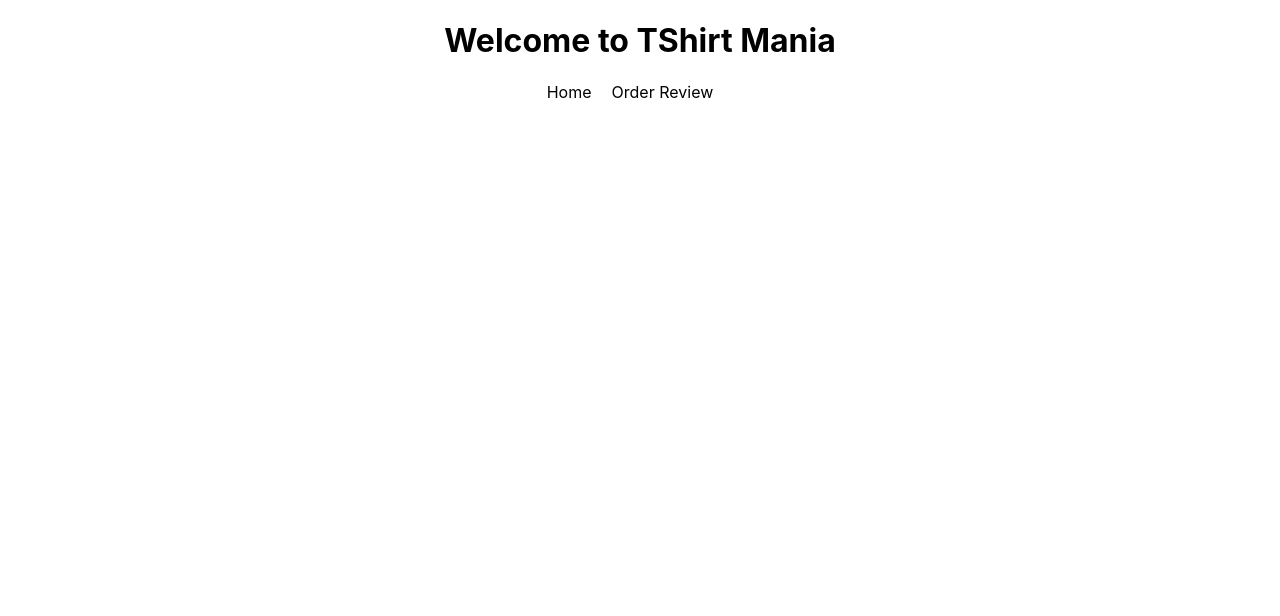
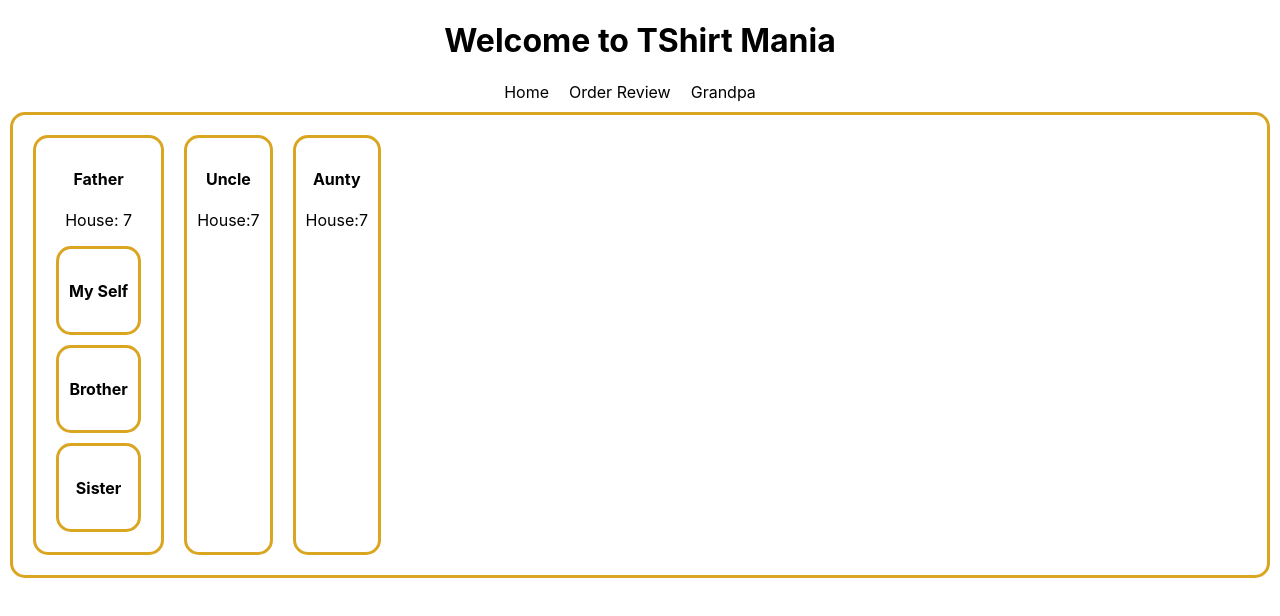
Before and after one commit to ImRanKhan81m/tShirt-Mania, a React (Create React App) app: page /grandpa in a window 1280 px wide. Shown: the top 616 px of the page. Built offline with nearby package versions, Linux system fonts and the light colour scheme.

Commit message:
grandpa file added

```diff
--- a/src/App.js
+++ b/src/App.js
@@ -4,6 +4,7 @@ import Home from './Components/Home/Home';
 import Header from './Components/Header/Header';
 import { Route, Routes } from 'react-router-dom';
 import OrderReview from './Components/OrderReview/OrderReview';
+import Grandpa from './Components/Grandpa/Grandpa';
 
 function App() {
   return (
@@ -12,7 +13,8 @@ function App() {
       <Routes>
         <Route path='/' element={<Home/>}/>
         <Route path='/home' element={<Home/>}/>
-        <Route path='orderReview' element={<OrderReview/>}/>
+        <Route path='/orderReview' element={<OrderReview/>}/>
+        <Route path='/grandpa' element={<Grandpa/>}/>
       </Routes>
     </div>
   );
--- /dev/null
+++ b/src/Components/Aunty/Aunty.js
@@ -0,0 +1,12 @@
+import React from 'react';
+
+const Aunty = ({house}) => {
+    return (
+        <div>
+            <h4>Aunty</h4>
+            <p>House:{house}</p>
+        </div>
+    );
+};
+
+export default Aunty;
--- /dev/null
+++ b/src/Components/Brother/Brother.js
@@ -0,0 +1,11 @@
+import React from 'react';
+
+const Brother = () => {
+    return (
+        <div>
+            <h4>Brother</h4>
+        </div>
+    );
+};
+
+export default Brother;
--- /dev/null
+++ b/src/Components/Father/Father.js
@@ -0,0 +1,18 @@
+import React from 'react';
+import MySelf from '../MySelf/MySelf';
+import Brother from '../Brother/Brother';
+import Sister from '../Sister/Sister'
+
+const Father = ({house}) => {
+    return (
+        <div>
+            <h4>Father</h4>
+            <p>House: {house}</p>
+            <MySelf house={house}></MySelf>
+            <Brother house={house}></Brother>
+            <Sister house={house}></Sister>
+        </div>
+    );
+};
+
+export default Father;
--- /dev/null
+++ b/src/Components/Grandpa/Grandpa.css
@@ -0,0 +1,6 @@
+.grandpa, .grandpa div{
+    border: 3px solid goldenrod;
+    margin: 10px;
+    padding: 10px;
+    border-radius: 15px;
+}
--- /dev/null
+++ b/src/Components/Grandpa/Grandpa.js
@@ -0,0 +1,18 @@
+import React from 'react';
+import './Grandpa.css'
+import Uncle from '../Uncle/Unlce';
+import Father from '../Father/Father';
+import Aunty from '../Aunty/Aunty'
+
+const Grandpa = () => {
+    const house = 7;
+    return (
+        <div className='grandpa' style={{display:'flex'}}>
+            <Father house={house}></Father>
+            <Uncle  house={house}></Uncle>
+            <Aunty  house={house}></Aunty>
+        </div>
+    );
+};
+
+export default Grandpa;
--- a/src/Components/Header/Header.js
+++ b/src/Components/Header/Header.js
@@ -9,6 +9,7 @@ const Header = () => {
             <nav>
                 <Link to={'/home'}>Home</Link>
                 <Link to={'/orderReview'}>Order Review</Link>
+                <Link to={'/grandpa'}>Grandpa</Link>
             </nav>
         </div>
     );
--- /dev/null
+++ b/src/Components/MySelf/MySelf.js
@@ -0,0 +1,11 @@
+import React from 'react';
+
+const MySelf = () => {
+    return (
+        <div>
+            <h4>My Self</h4>
+        </div>
+    );
+};
+
+export default MySelf;
--- /dev/null
+++ b/src/Components/Sister/Sister.js
@@ -0,0 +1,11 @@
+import React from 'react';
+
+const Sister = () => {
+    return (
+        <div>
+            <h4>Sister</h4>
+        </div>
+    );
+};
+
+export default Sister;
--- /dev/null
+++ b/src/Components/Uncle/Unlce.js
@@ -0,0 +1,12 @@
+import React from 'react';
+
+const Unlce = ({house}) => {
+    return (
+        <div>
+            <h4>Uncle</h4>
+            <p>House:{house}</p>
+        </div>
+    );
+};
+
+export default Unlce;
```
